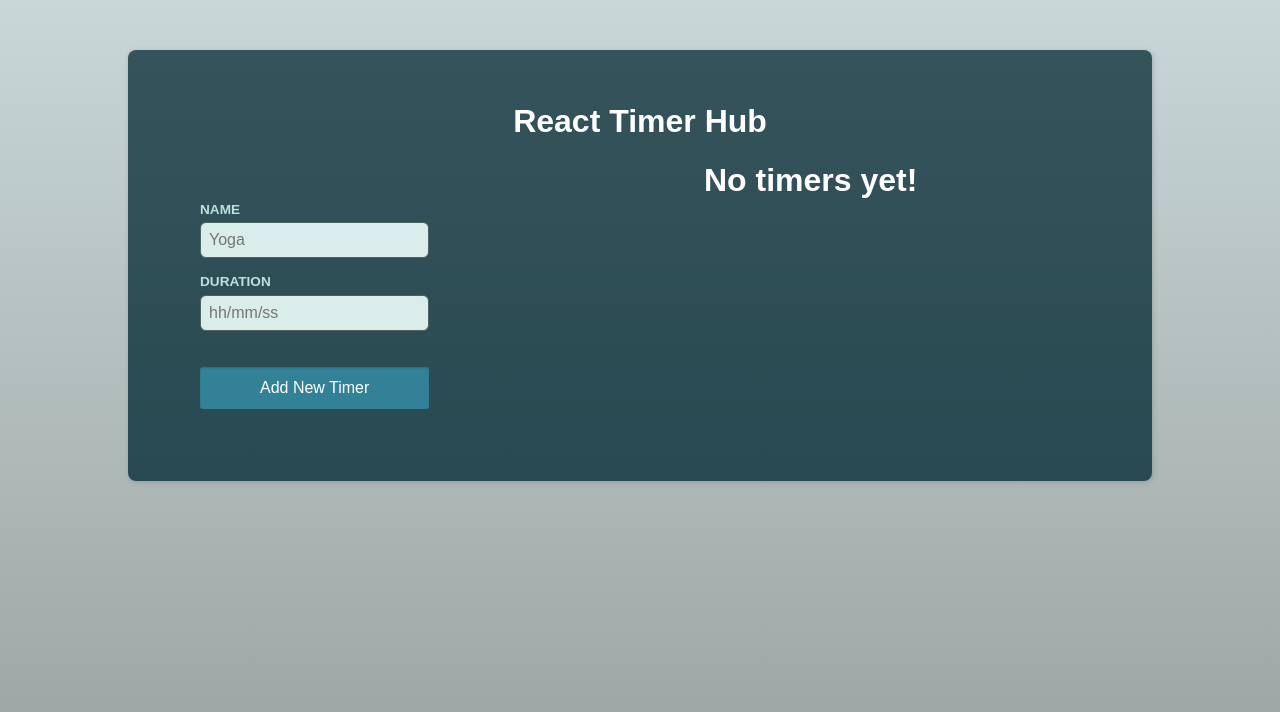
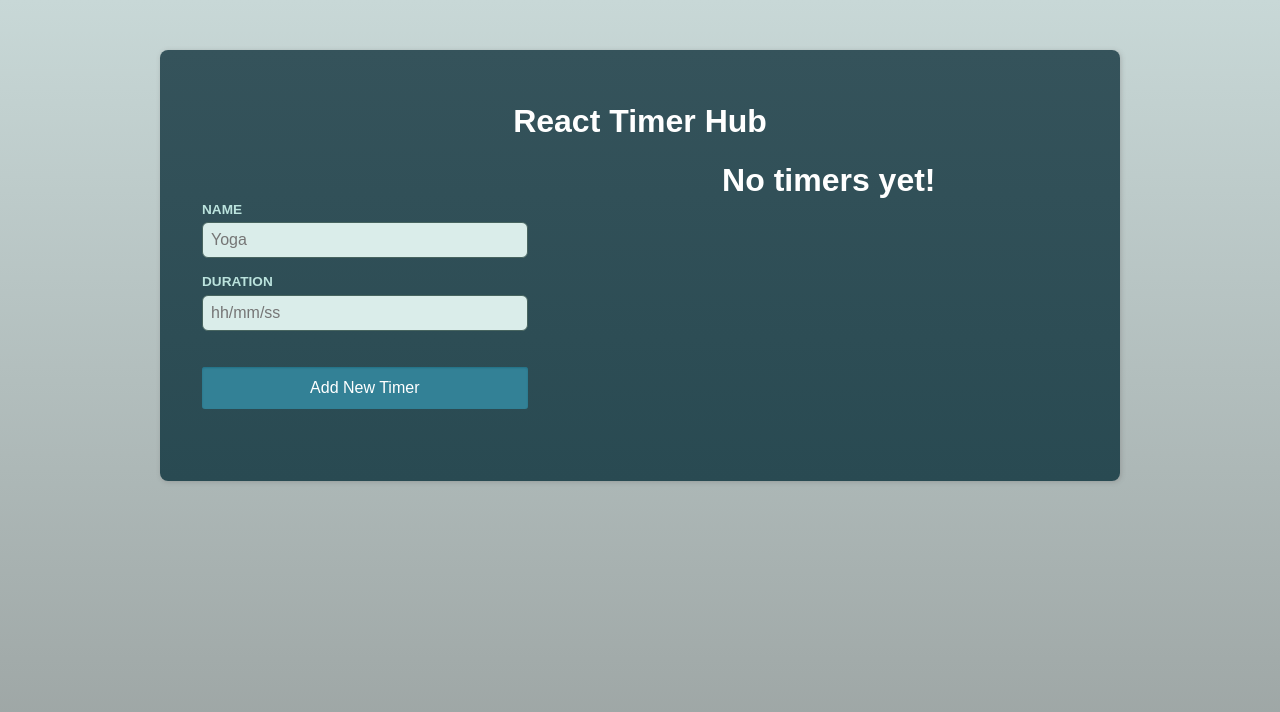
Before and after one commit to Lika-M/timer-hub, a React (Vite) app: page / in a window 1280 px wide. Shown: the top 712 px of the page. Built offline with nearby package versions, Linux system fonts and the light colour scheme; the HTML template or start-up script is replaced by a standard one; a web font is replaced by a local one.

Commit message:
The structure and styling of the view have been changed in relation to the UI and adaptive design.

```diff
--- a/src/App.scss
+++ b/src/App.scss
@@ -15,17 +15,7 @@ body {
 }
 
 #root {
-  width: 80%;
-  margin: 50px auto;
-  padding: 2rem;
-  background: $color-dashboard;
-  border-radius: 8px;
-  box-shadow: $box-shadow;
-  color: $color-white;
-}
-
-.timers {
-  width: 80%;
+  width: 60rem;
   margin: 50px auto;
   padding: 2rem;
   background: $color-dashboard;
@@ -36,10 +26,9 @@ body {
 
 main {
   display: grid;
-  grid-template-columns: 1fr 2fr;
+  grid-template-columns: 2fr 3fr;
   grid-gap: 2em;
 }
-
 
 @media screen and (max-width: 1000px) {
   main {
--- a/src/components/common/form/Form.scss
+++ b/src/components/common/form/Form.scss
@@ -1,7 +1,7 @@
 @import '../../../styles/main.scss';
 
 .add-form {
-   padding: 40px;
+   padding: 40px 10px;
    display: flex;
    flex-direction: column;
 
@@ -10,7 +10,7 @@
    }
 }
 
-@media screen and (max-width: 800px){
+@media screen and (max-width: 800px) {
    .add-form {
       width: 60%;
       margin: 0 auto;
@@ -18,8 +18,14 @@
    }
 }
 
-@media screen and (max-width: 600px){
+@media screen and (max-width: 600px) {
    .add-form {
       width: 80%;
    }
 }
+
+@media screen and (max-width: 500px) {
+   .add-form {
+      padding: 0;
+   }
+}
--- a/src/components/listOfTimers/ListOfTimers.scss
+++ b/src/components/listOfTimers/ListOfTimers.scss
@@ -37,51 +37,17 @@
 }
 
 @media screen and (max-width: 1000px) {
+    .timers-wrapper {
+        margin: 0 auto;
+    }
     .timers-list {
         grid-template-columns: 1fr;
+        justify-items: center;
     }
 }
 
 @media screen and (max-width: 800px) {
     .timers-list {
-        grid-template-columns: repeat(2, 1fr);
+        grid-template-columns: repeat(3, 1fr);
     }
 }
-
-@media screen and (max-width: 600px) {
-    .timers-list li article {
-        h2 {
-            @include header($fs-small);
-        }
-
-        p,
-        p:nth-child(3) {
-            font-size: $fs-smaller;
-        }
-
-        p:nth-child(2),
-        p:nth-child(4) {
-            font-size: $fs-small;
-        }
-    }
-}
-
-@media screen and (max-width: 400px) {
-
-    .timers-list {
-        li article {
-            h2 {
-                @include header($fs-smallest);
-            }
-
-            p,
-            p:nth-child(3) {
-                font-size: $fs-smallest;
-            }
-
-            p:nth-child(2) {
-                font-size: $fs-smallest;
-            }
-        }
-    }
-}
--- a/src/components/singleTimer/SingleTimer.scss
+++ b/src/components/singleTimer/SingleTimer.scss
@@ -1,20 +1,23 @@
 @import '../../styles/main.scss';
 
-.timers-list {
+.timers-wrapper {
 
     li {
+        width: 200px;
+        height: 150px;
         background: $color-bgr-timer;
         color: $color-mid-blue;
         box-shadow: $box-shadow;
         border-radius: 6px;
 
-        article {
         display: grid;
         grid-template-rows: 2fr 1fr 1fr 1fr;
         align-content: center;
         justify-content: center;
         align-items: center;
-            padding: 5px;
+        padding: 10px;
+        margin: auto;
+
 
         h2 {
             @include header($fs-mid);
@@ -49,6 +52,52 @@
                 transform: scale(1.1);
             }
         }
+
+    }
+}
+
+@media screen and (max-width: 600px) {
+    .timers-wrapper .timers-list {
+        grid-template-columns: repeat(2, 1fr);
+
+        li article {
+            h2 {
+                @include header($fs-small);
+            }
+
+            p,
+            p:nth-child(3) {
+                font-size: $fs-smaller;
+            }
+
+            p:nth-child(2),
+            p:nth-child(4) {
+                font-size: $fs-small;
             }
         }
     }
+}
+
+@media screen and (max-width: 500px) {
+
+    .timers-wrapper .timers-list {
+        grid-template-columns: 1fr;
+        width: 80%;
+        margin: 0 auto;
+
+        li article {
+            h2 {
+                @include header($fs-smallest);
+            }
+
+            p,
+            p:nth-child(3) {
+                font-size: $fs-smallest;
+            }
+
+            p:nth-child(2) {
+                font-size: $fs-smallest;
+            }
+        }
+    }
+}
--- a/src/components/singleTimer/SingleTimer.tsx
+++ b/src/components/singleTimer/SingleTimer.tsx
@@ -61,7 +61,7 @@ export default function SingleTimer({ id, name, duration }: TimerProps) {
     }
 
     return (
-        <article>
+        <>
             <h2>{time ? `${name}` : `${name} finished`}</h2>
             <p><progress max={durationInSeconds} value={time} /></p>
             <p>{`${remainingHours}:${remainingMinutes}:${remainingSeconds}`}</p>
@@ -73,6 +73,6 @@ export default function SingleTimer({ id, name, duration }: TimerProps) {
             </p>
             <p className="timer-btn">
             </p>
-        </article>
+        </>
     );
 }
```
Lines whose indentation alone changed are shown as unchanged.
